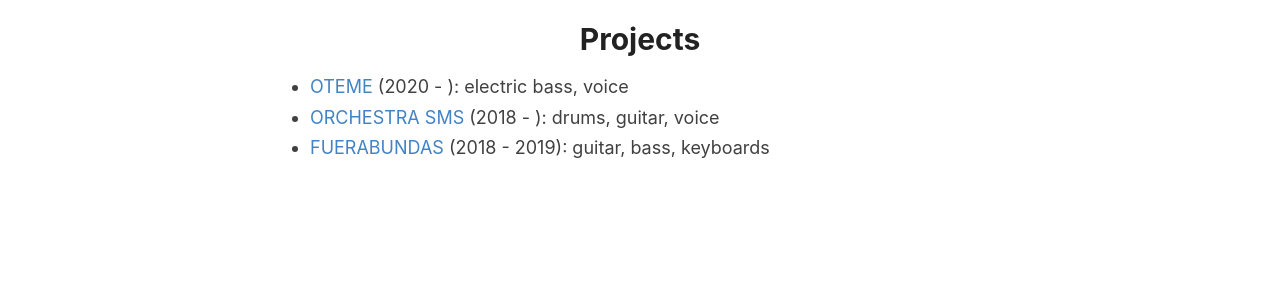
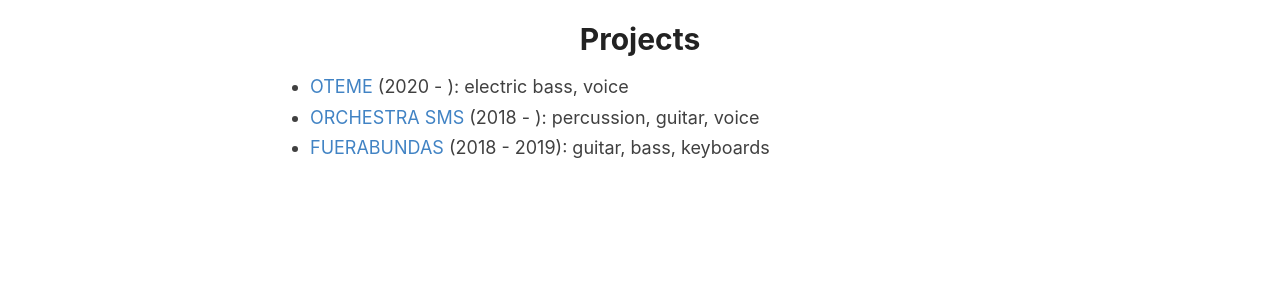
Before and after one commit to gooomez/gooomez.github.io, a Jekyll site: the page built from _pages/projects.md, in a window 1280 px wide. Shown: the part 120-420 px from the top of the page. Built offline with Jekyll 4.4.1, drawn with Linux system fonts in a browser that asks for light colours.

Commit message:
updated projects

```diff
--- a/_pages/projects.md
+++ b/_pages/projects.md
@@ -5,5 +5,5 @@ permalink: /projects/
 ---
 
 - [OTEME](http://oteme.com/) (2020 - ): electric bass, voice
-- [ORCHESTRA SMS](http://stefanogiannotti.com/it/ensemble/orchestra-sms/) (2018 - ): drums, guitar, voice
+- [ORCHESTRA SMS](http://stefanogiannotti.com/it/ensemble/orchestra-sms/) (2018 - ): percussion, guitar, voice
 - [FUERABUNDAS](https://fuerabundas.bandcamp.com/) (2018 - 2019): guitar, bass, keyboards
```
